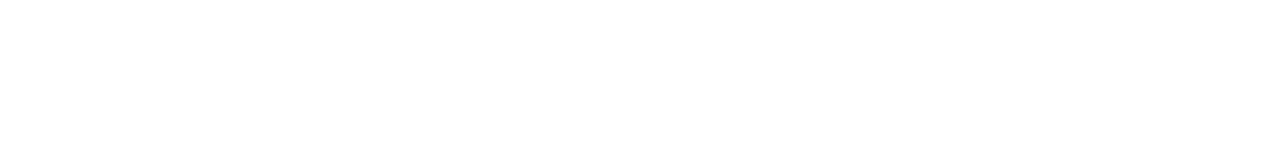
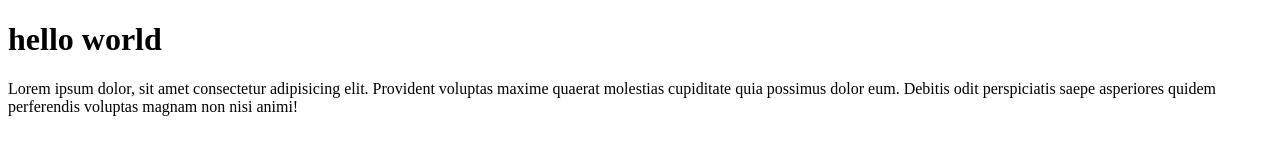
Before and after one commit to ali-vian/belajar-javascript, a plain HTML site: page index.html in a window 1280 px wide. Drawn offline with Linux system fonts and the light colour scheme.

Commit message:
menambahkan paragraf

```diff
--- a/index.html
+++ b/index.html
@@ -7,6 +7,7 @@
     <title>Document</title>
 </head>
 <body>
-
+    <h1> hello world</h1>
+    <p>Lorem ipsum dolor, sit amet consectetur adipisicing elit. Provident voluptas maxime quaerat molestias cupiditate quia possimus dolor eum. Debitis odit perspiciatis saepe asperiores quidem perferendis voluptas magnam non nisi animi!</p>
 </body>
 </html>
```
